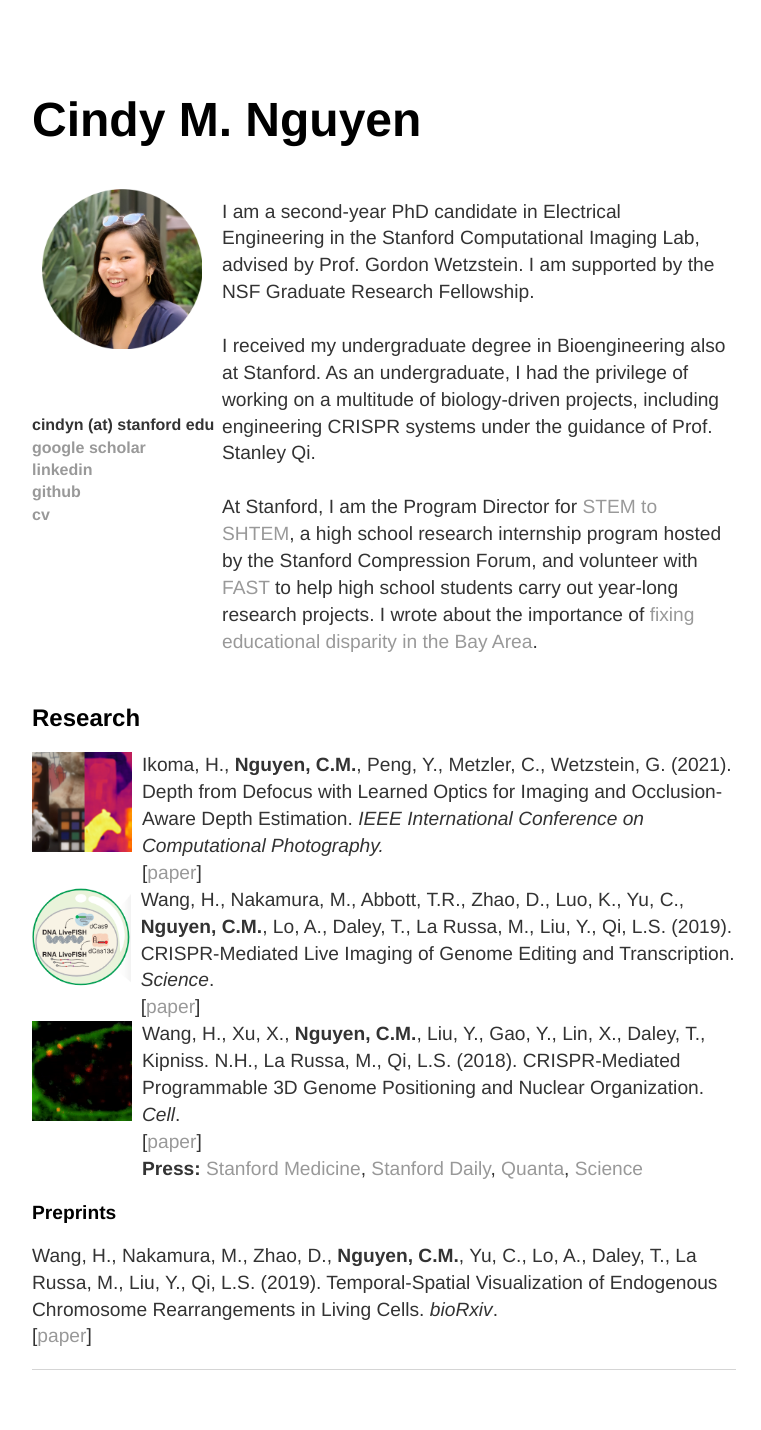
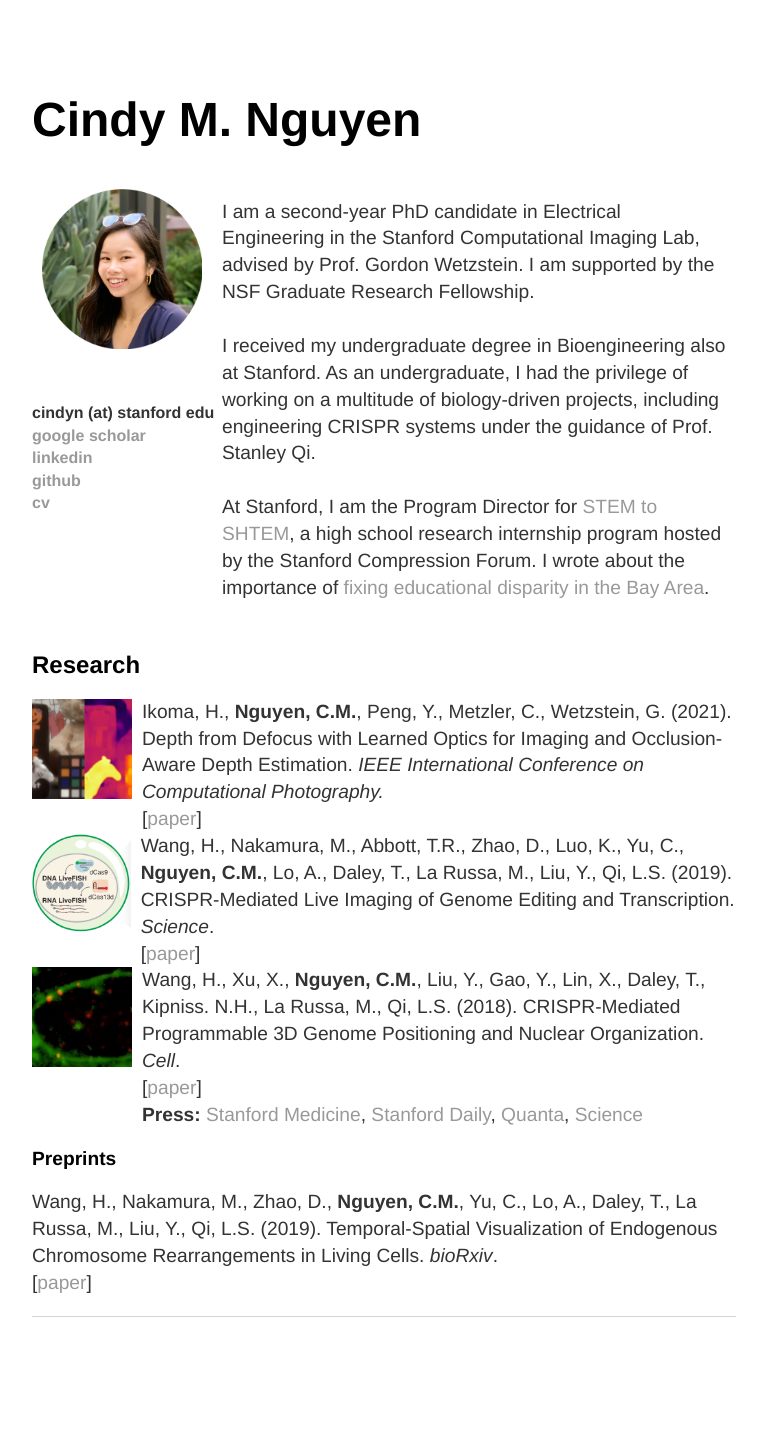
Before and after one commit to ccnguyen/ccnguyen.github.io, a Jekyll site: the page built from index.html, in a window 1280 px wide. Shown: the whole page, without its empty margins (256-1017 px from the left). Built offline with Jekyll 4.4.1, drawn with Linux system fonts in a browser that asks for light colours; after the commit the page ends 1377 px from its top, so only the background shows below that.

Commit message:
updated description

```diff
--- a/index.html
+++ b/index.html
@@ -27,7 +27,7 @@ title: Cindy M. Nguyen
 			<div class="blurb">
 			<p>I am a second-year PhD candidate in Electrical Engineering in the Stanford Computational Imaging Lab, advised by Prof. Gordon Wetzstein. I am supported by the NSF Graduate Research Fellowship.<br><br>
 			 I received my undergraduate degree in Bioengineering also at Stanford. As an undergraduate, I had the privilege of working on a multitude of biology-driven projects, including engineering CRISPR systems under the guidance of Prof. Stanley Qi.<br><br>
-			 At Stanford, I am the Program Director for <a href="https://compression.stanford.edu/summer-internships-high-school-students">STEM to SHTEM</a>, a high school research internship program hosted by the Stanford Compression Forum, and volunteer with <a href="https://fast.stanford.edu/">FAST</a> to help high school students carry out year-long research projects. I wrote about the importance of <a href="http://ojs.stanford.edu/ojs/index.php/ce/article/view/1117/1112">fixing educational disparity in the Bay Area</a>.
+			 At Stanford, I am the Program Director for <a href="https://compression.stanford.edu/summer-internships-high-school-students">STEM to SHTEM</a>, a high school research internship program hosted by the Stanford Compression Forum. I wrote about the importance of <a href="http://ojs.stanford.edu/ojs/index.php/ce/article/view/1117/1112">fixing educational disparity in the Bay Area</a>.
 		 </p>
 			 </div>
 			 </div>
```
